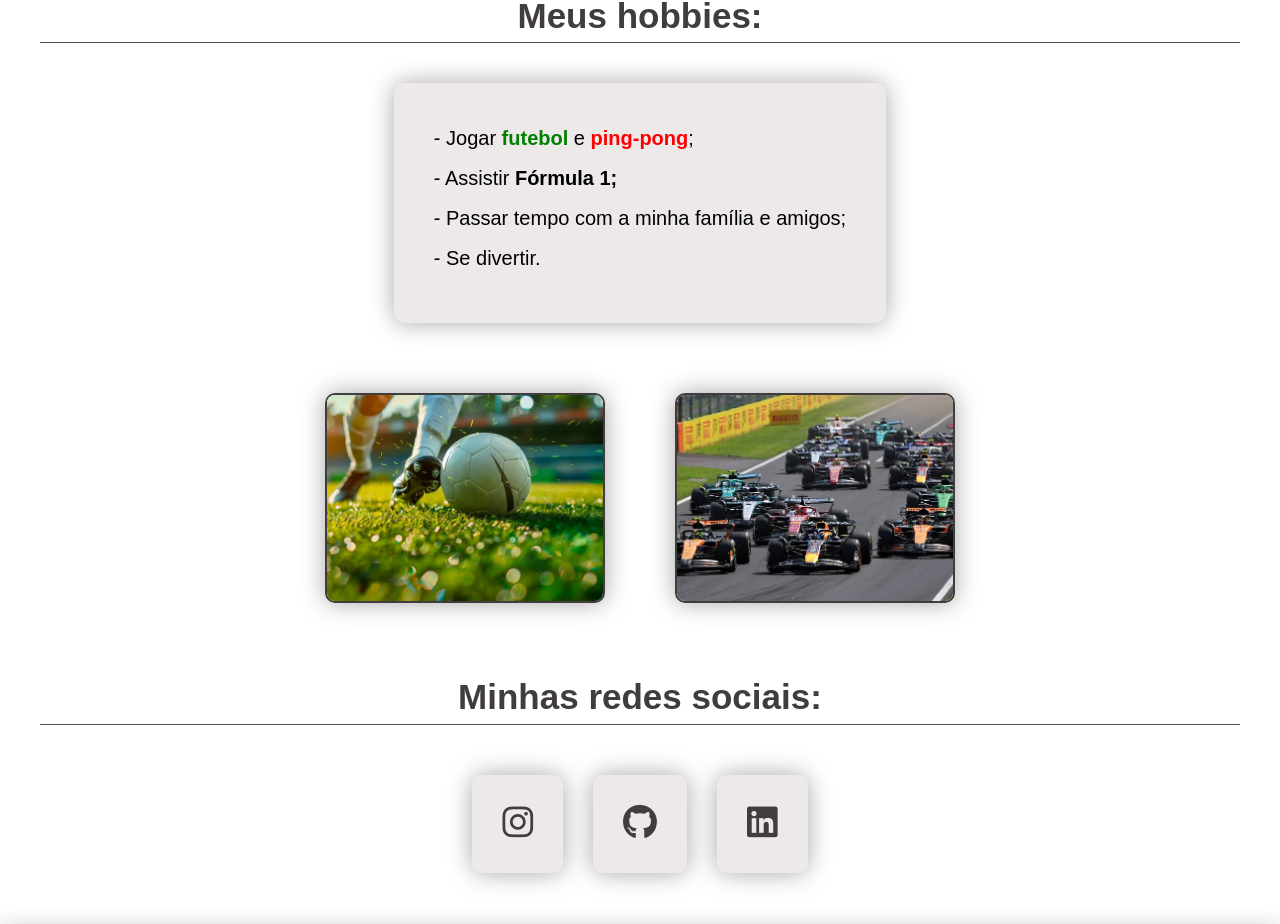
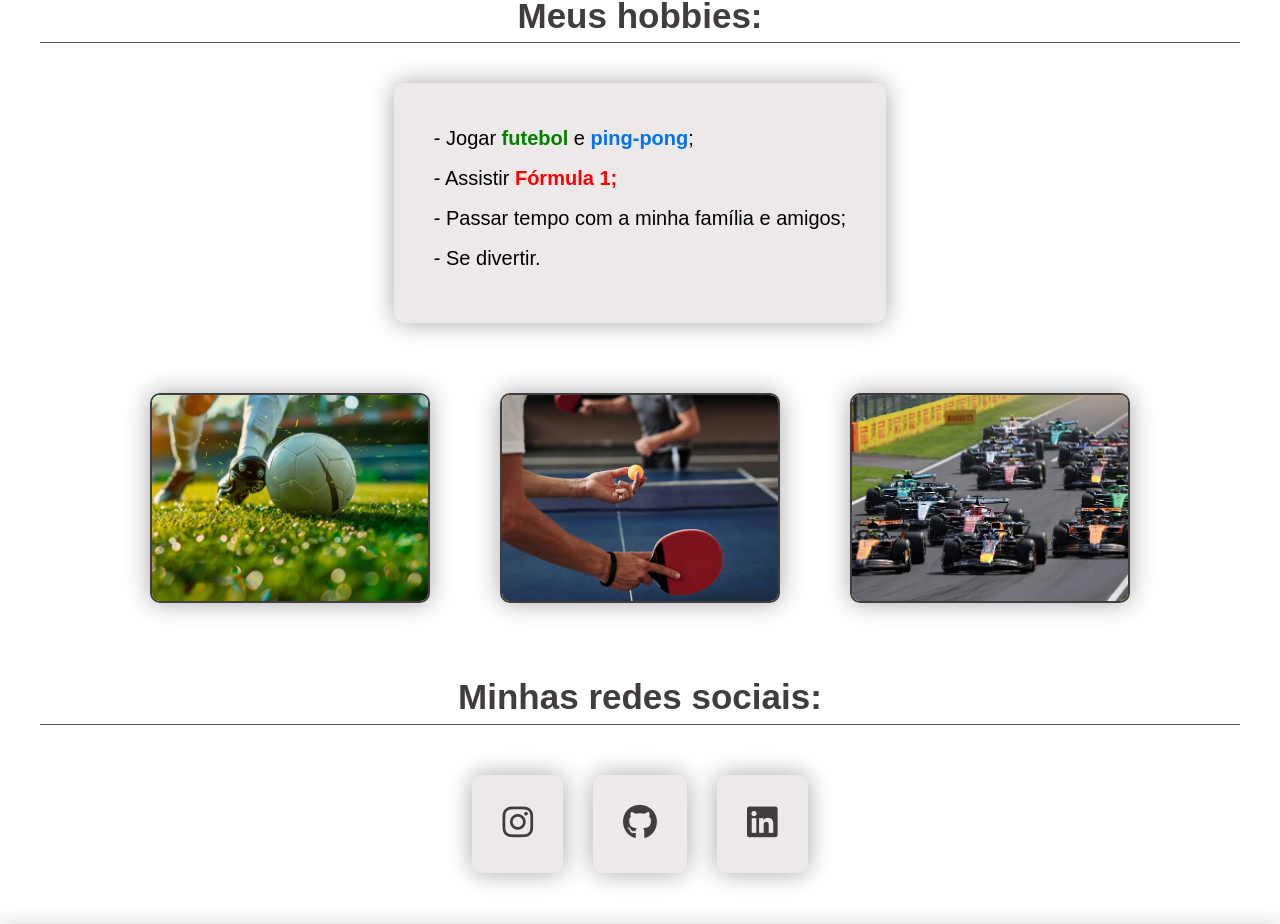
Before and after one commit to eduardoalves10/meu-site-angular, an Angular app: page /home in a window 1280 px wide. Shown: the part 960-1884 px from the top of the page. Built offline with nearby package versions, Linux system fonts and the light colour scheme; a web font is replaced by a local one.

Commit message:
add-imagem-de-ping-pong-no-componente-main

```diff
--- a/src/app/components/main/main.css
+++ b/src/app/components/main/main.css
@@ -71,11 +71,15 @@ img {
 }
 
 .verde {
-    color: green;
+    color: rgba(0, 128, 0);
+}
+
+.azul {
+    color: rgba(4, 113, 238);
 }
 
 .vermelho {
-    color: red;
+    color: rgba(255, 0, 0);
 }
 
 .hobies {
--- a/src/app/components/main/main.html
+++ b/src/app/components/main/main.html
@@ -24,8 +24,8 @@
         <h2>Meus hobbies:</h2>
         <div class="cards">
             <div class="texto">
-                <p>- Jogar <strong class="verde">futebol</strong> e <strong class="vermelho">ping-pong</strong>;</p>
-                <p>- Assistir <strong>Fórmula 1;</strong></p>
+                <p>- Jogar <strong class="verde">futebol</strong> e <strong class="azul">ping-pong</strong>;</p>
+                <p>- Assistir <strong class="vermelho">Fórmula 1;</strong></p>
                 <p>- Passar tempo com a minha família e amigos;</p>
                 <p>- Se divertir.</p>
             </div>
@@ -34,6 +34,13 @@
         <div class="imagens">
             <picture>
                 <img class="meus-hobbies" src="/imagens/futebol.jpg" alt="Imagem de futebol"
+                width="200px"
+                height="220px"
+                loading="lazy">
+            </picture>
+
+            <picture>
+                <img class="meus-hobbies" src="/imagens/ping-pong.jpg" alt="Imagem de Ping-pong"
                 width="200px"
                 height="220px"
                 loading="lazy">
```
